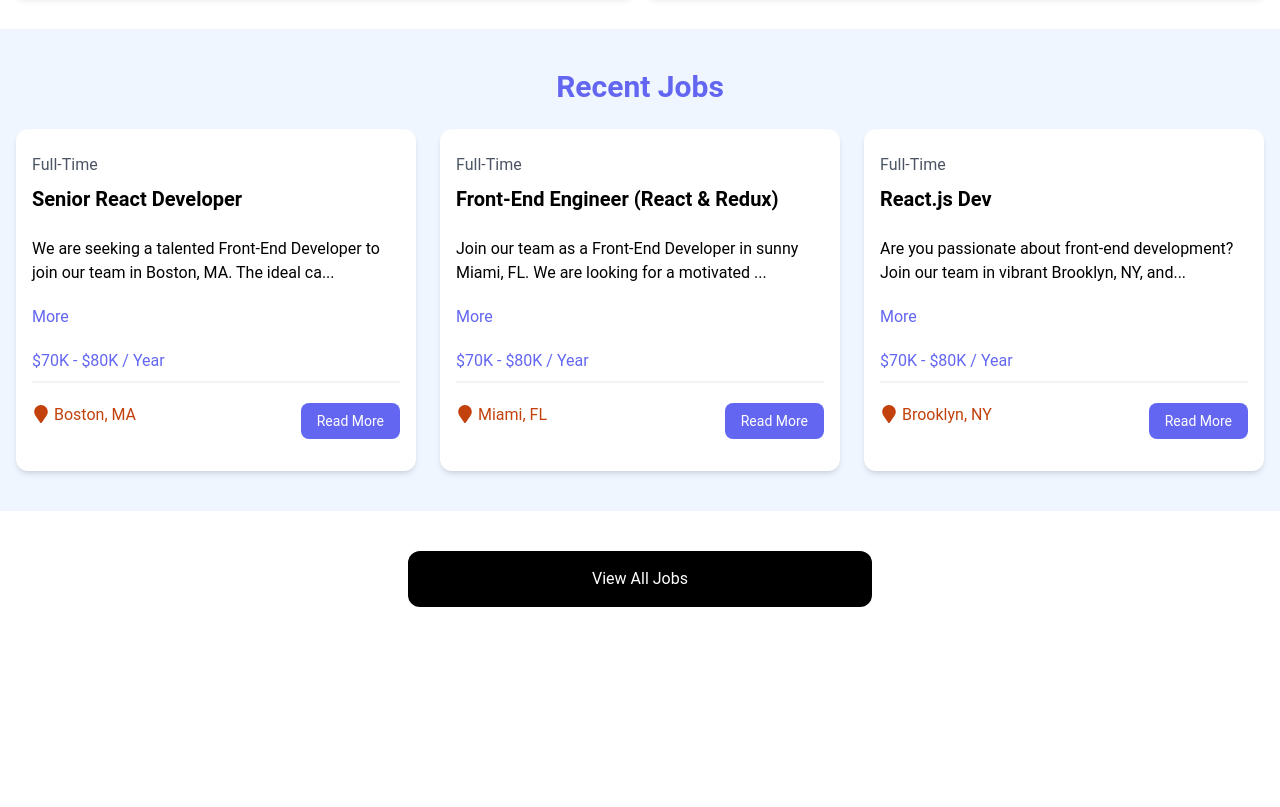
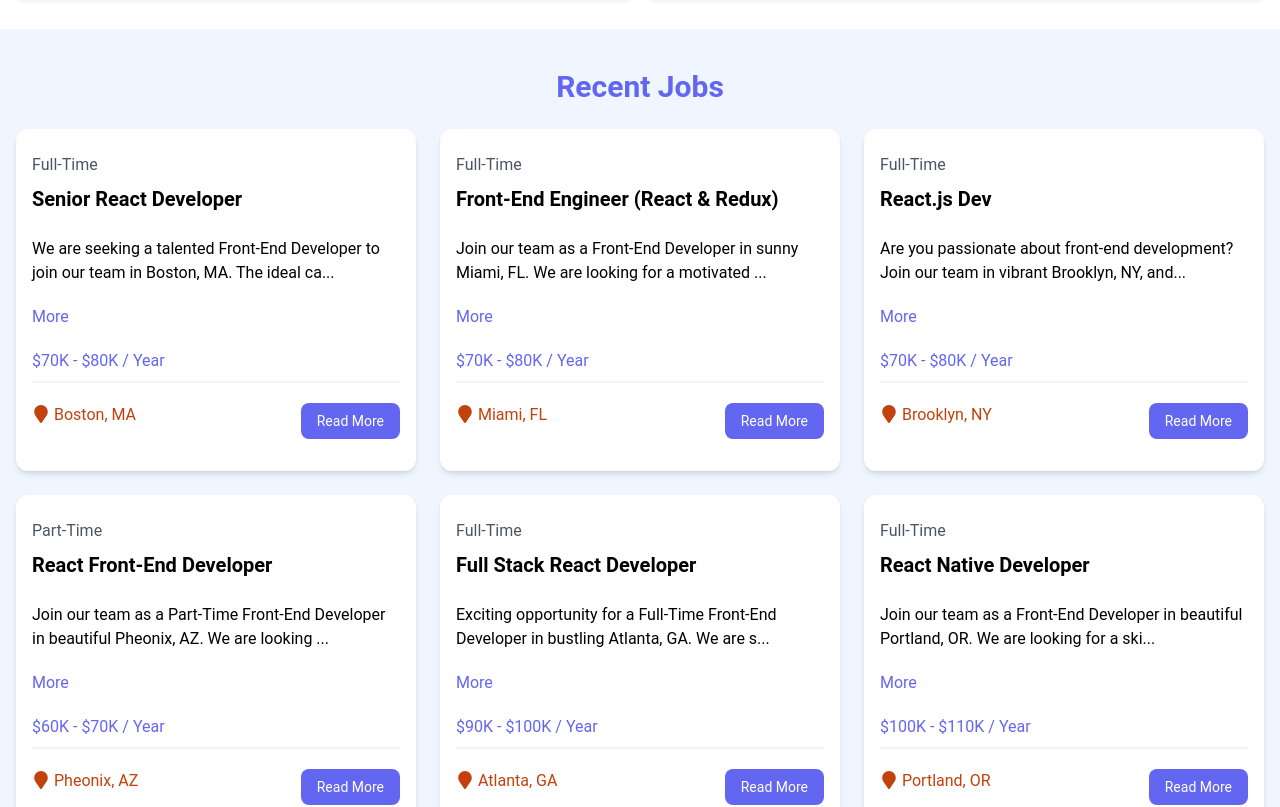
Before and after one commit to MHammad33/Jobs-Portal, a React (Vite) app: page / in a window 1280 px wide. Shown: the part 580-1387 px from the top of the page. Before the commit the page ends 1227 px from the top, so only its background shows below. Built offline with nearby package versions, Linux system fonts and the light colour scheme; data requests are answered from the project's data file.

Commit message:
JSON server setup

```diff
--- a/package.json
+++ b/package.json
@@ -7,9 +7,11 @@
     "dev": "vite",
     "build": "vite build",
     "lint": "eslint . --ext js,jsx --report-unused-disable-directives --max-warnings 0",
-    "preview": "vite preview"
+    "preview": "vite preview",
+    "server": "json-server --watch src/jobs.json --port 8080"
   },
   "dependencies": {
+    "json-server": "^1.0.0-alpha.23",
     "react": "^18.2.0",
     "react-dom": "^18.2.0",
     "react-icons": "^5.0.1",
--- a/src/components/JobListings.jsx
+++ b/src/components/JobListings.jsx
@@ -1,8 +1,24 @@
-import jobs from "../jobs.json";
+import { useEffect, useState } from "react";
 import Job from "./Job";
 
 const JobListings = ({ isHome = false }) => {
-	const jobsList = isHome ? jobs.slice(0, 3) : jobs;
+	const [jobs, setJobs] = useState([]);
+	const [loading, setLoading] = useState(true);
+
+	useEffect(() => {
+		const fetchJobs = async () => {
+			try {
+				const res = await fetch("http://localhost:8080/jobs");
+				const data = await res.json();
+				setJobs(data);
+			} catch (error) {
+				console.log("Error Fetching Data", error);
+			} finally {
+				setLoading(false);
+			}
+		};
+		fetchJobs();
+	}, []);
 
 	return (
 		<section className="bg-blue-50 px-4 py-10">
@@ -11,10 +27,11 @@ const JobListings = ({ isHome = false }) => {
 					{isHome ? "Recent Jobs" : "Browse Jobs"}
 				</h2>
 				<div className="grid grid-cols-1 md:grid-cols-3 gap-6">
-					{/* JOBS */}
-					{jobsList.map((job) => (
-						<Job key={job.id} jobData={job} />
-					))}
+					{loading ? (
+						<h1>Loading...</h1>
+					) : (
+						jobs.map((job) => <Job key={job.id} jobData={job} />)
+					)}
 				</div>
 			</div>
 		</section>
--- a/src/jobs.json
+++ b/src/jobs.json
@@ -1,4 +1,4 @@
- [
+{"jobs": [
     {
       "id": "1",
       "title": "Senior React Developer",
@@ -84,3 +84,4 @@
       }
     }
   ]
+}
```
Also changed, not shown: 1 other file (tests, documents, lock files or other folders).
